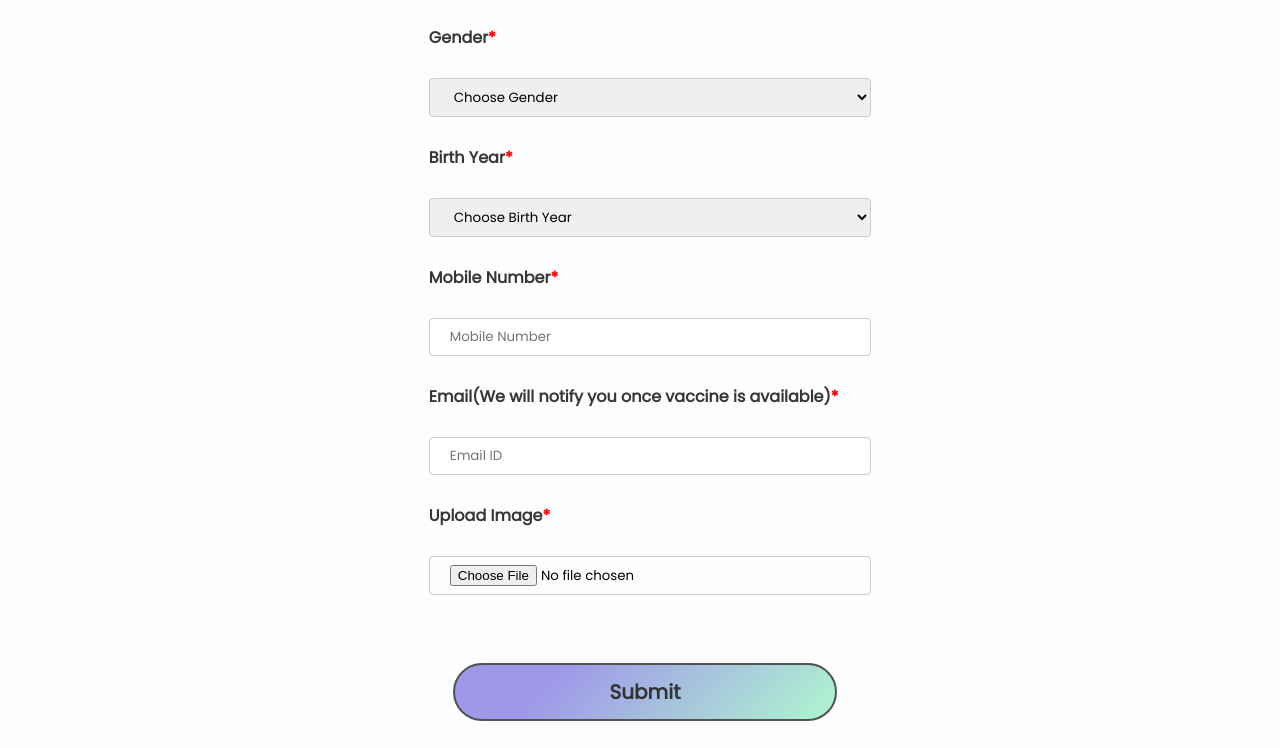
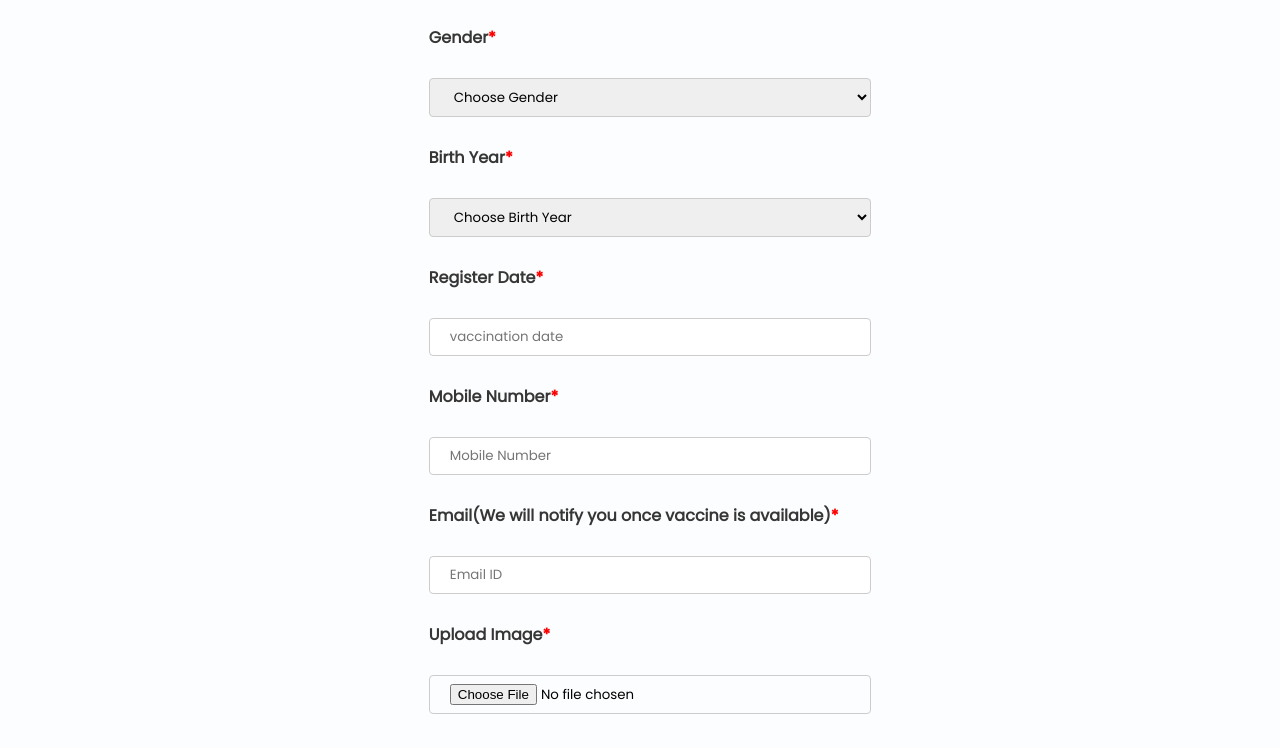
Before and after one commit to PramodRai10/appointment-iamge, a Gatsby site: page / in a window 1280 px wide. Shown: the part 858-1606 px from the top of the page. Built offline with nearby package versions, Linux system fonts and the light colour scheme; Gatsby itself is replaced by a stand-in of ours.

Commit message:
Appointment Slot add

```diff
--- a/src/pages/index.js
+++ b/src/pages/index.js
@@ -27,9 +27,8 @@ export default function Home() {
     document.getElementById('register_date').style.display = 'inline-block'
 
   }
-
-  function setTime(e) {
-
+  function dateChange(e) {
+    document.getElementById('no_date_available').style.display = 'block'
     if (e.target.value != "") {
       var day = new Date(e.target.value).getDay()
 
@@ -40,11 +39,12 @@ export default function Home() {
         document.getElementById('timeData').style.display = "none"
       }
       else {
+        document.querySelector('.fetching-slots').style.display = "block";
         var item = []
 
-        fetch('https://appointment-image.herokuapp.com/getDetails', {
+        fetch('http://localhost:3000/getDetails', {
           method: 'POST',
-          body: JSON.stringify({ date_value: document.getElementsByTagName('input')[6].value }),
+          body: JSON.stringify({ date_value: document.getElementById('register_date').value }),
           headers: {
             'Content-type': 'application/json'
           }
@@ -55,6 +55,7 @@ export default function Home() {
             data = JSON.parse(data['time_value']['body'])
             item.push('<option value="No">Choose time</option>')
             if (data['time_data'].length == 0) {
+              document.querySelector('.fetching-slots').style.display = "none";
               document.getElementById('no_date_available').style.display = 'inline-block'
             }
             else {
@@ -63,6 +64,7 @@ export default function Home() {
                 item.push('<option value=' + value + '>' + value + '</option>')
                 if (index === data['time_data'].length - 1) {
                   document.getElementById('timeData').innerHTML = item.join()
+                  document.querySelector('.fetching-slots').style.display = "none";
                   document.getElementById('timeData').style.display = "inline-block"
                   //document.querySelector('#SubmitButton').addEventListener('click',SubmitForm)
 
@@ -79,7 +81,9 @@ export default function Home() {
     }
   }
 
+  function setTime(e) {
 
+  }
 
   const SubmitForm = () => {
     try {
@@ -90,14 +94,17 @@ export default function Home() {
         var form_input = {
           'hospital': 'FERNANDO',
           'dose_count': document.querySelector('input[name="dose_number"]:checked').value,
-          'doc_no': inputs[3].value,
-          'name': inputs[4].value,
-          'email': inputs[6].value,
-          'tel': inputs[5].value,
+          'doc_no': document.getElementById("document_no").value,
+          'name': document.getElementById("full-name").value,
+          'email': document.getElementById("email").value,
+          'tel': document.getElementById("telephone").value,
           'birth_year': document.getElementById("birth_year").value,
           'gender': document.getElementById('gender').value,
+          'date_registered': document.getElementById("register_date").value,
+          'time_registered': document.getElementById("timeData").value
 
         }
+        form_input.dateRegistered = document.getElementById('dose_name').value
         const formData = new FormData();
         formData.append('hospital', 'FERNANDO');
         formData.append('dose_count', form_input.dose_count);
@@ -108,11 +115,13 @@ export default function Home() {
         formData.append('birth_year', form_input.birth_year);
         formData.append('gender', form_input.gender);
         formData.append('file', file);
+        formData.append('date_registered', form_input.date_registered);
+        formData.append('time_registered', form_input.time_registered);
 
         if (form_input.dose_count != null) {
           if (form_input.dose_count == 'dose1') {
 
-            if ((form_input.gender != "No") & (form_input.hospital != "No") & (form_input.dose_count != "") & (form_input.doc_no != "") & (form_input.name != "") & (form_input.email != "") & (form_input.tel != "") & (form_input.birth_year != "No")) {
+            if ((form_input.date_registered != "") & (form_input.time_registered != "No") & (form_input.gender != "No") & (form_input.hospital != "No") & (form_input.dose_count != "") & (form_input.doc_no != "") & (form_input.name != "") & (form_input.email != "") & (form_input.tel != "") & (form_input.birth_year != "No")) {
               post_data();
             }
             else {
@@ -126,7 +135,7 @@ export default function Home() {
             formData.append('vaccine', form_input.vaccine);
             formData.append('last_vaccine_date', form_input.last_vaccine_date);
 
-            if ((form_input.gender != "No") & (file!=undefined) & (form_input.hospital != "No") & (form_input.vaccine != "No") & (form_input.last_vaccine_date != "") & (form_input.dose_count != "") & (form_input.doc_no != "") & (form_input.name != "") & (form_input.email != "") & (form_input.tel != "") & (form_input.birth_year != "No")) {
+            if ((form_input.date_registered != "") & (form_input.time_registered != "No") & (form_input.gender != "No") & (file != undefined) & (form_input.hospital != "No") & (form_input.vaccine != "No") & (form_input.last_vaccine_date != "") & (form_input.dose_count != "") & (form_input.doc_no != "") & (form_input.name != "") & (form_input.email != "") & (form_input.tel != "") & (form_input.birth_year != "No")) {
               post_data();
             }
             else {
@@ -140,8 +149,8 @@ export default function Home() {
         }
         function post_data() {
 
-          document.querySelector('.cont').style.display = 'block';
-          fetch('https://appointment-image.herokuapp.com/storeDetails', {
+          document.querySelector('.cont-2').style.display = 'block';
+          fetch('http://localhost:3000/storeDetails', {
             method: 'POST',
             body: formData,
           })
@@ -150,8 +159,11 @@ export default function Home() {
               if ((data['statusCode'] == 200) | (data['statusCode'] == 403)) {
                 if (JSON.parse(data['body'])['message'] === 'Successfully Added')
                   window.location.href = '/complete'
-                else
+                else {
                   alert('User Already Exist')
+                  document.querySelector('.cont-2').style.display = 'none';
+                  window.location.href = '/'
+                }
 
               }
               else {
@@ -312,7 +324,7 @@ export default function Home() {
             <h4>
               Full Name(As shown in Aadhaar)<span>*</span>
             </h4>
-            <input className="inputText" type="text" name="Name" placeholder="Full Name as per Aadhar" onChange={
+            <input className="inputText" type="text" id="full-name" name="Name" placeholder="Full Name as per Aadhar" onChange={
               (e) => {
                 var name_regex = /^[a-z ,.'-]+$/i
                 if (e.target.value != null) {
@@ -355,10 +367,31 @@ export default function Home() {
 
             </select>
 
+            {/* Register Date */}
+            <h4>
+              Register Date<span>*</span>
+            </h4>
+
+            <input className="inputText" type="text" name="text" id="register_date" onChange={dateChange} onBlur={setTime} placeholder="vaccination date" onFocus={(e) => {
+              e.target.setAttribute('type', 'date')
+              e.target.setAttribute('min', min_date)
+            }
+
+            }></input>
+            <div>
+              <p id="no_date_available" style={{ display: "none" }}>Sorry, No slots available on this day</p>
+              <select id="timeData" style={{ display: "none" }}>
+
+
+              </select>
+
+
+            </div>
+
             <h4>
               Mobile Number<span>*</span>
             </h4>
-            <input className="inputText" type="number" name="telephone" placeholder="Mobile Number" onChange={
+            <input className="inputText" type="number" id="telephone" name="telephone" placeholder="Mobile Number" onChange={
               (e) => {
                 var phone_regex = /^([0-9]{10})$/
                 if (e.target.value != null) {
@@ -383,7 +416,7 @@ export default function Home() {
               Email(We will notify you once vaccine is available)<span>*</span>
             </h4>
 
-            <input className="inputText" type="email" name="Email" placeholder="Email ID" onChange={
+            <input className="inputText" type="email" id="email" name="Email" placeholder="Email ID" onChange={
               (e) => {
                 var mail_regex = /^(([^<>()[\]\\.,;:\s@"]+(\.[^<>()[\]\\.,;:\s@"]+)*)|(".+"))@((\[[0-9]{1,3}\.[0-9]{1,3}\.[0-9]{1,3}\.[0-9]{1,3}\])|(([a-zA-Z\-0-9]+\.)+[a-zA-Z]{2,}))$/
                 if (e.target.value != null) {
@@ -412,9 +445,13 @@ export default function Home() {
       </form>
       <button className="submitButton" id="SubmitButton" onClick={SubmitForm}>Submit</button>
       {/* Spinner */}
-      <div className="cont" style={{ display: 'none' }}>
+      <div className="cont cont-2" style={{ display: 'none' }}>
         <div className="loader"></div>
         <h2>Please Hold On, Submitting your details...</h2>
+      </div>
+      <div className="cont fetching-slots" style={{ display: 'none' }}>
+        <div className="loader"></div>
+        <h2>Please Hold On, fetching free slots on the selected day...</h2>
       </div>
     </Layout>
   )
--- a/src/styles/global.css
+++ b/src/styles/global.css
@@ -221,7 +221,8 @@ footer {
 
 }
 .success{
-  margin: 200px;
+  margin: 100px;
+  margin-top: 30px;
   border-radius: 20px;
   border: 2px solid rgb(56, 56, 56);
   padding: 5% 18%;
```
